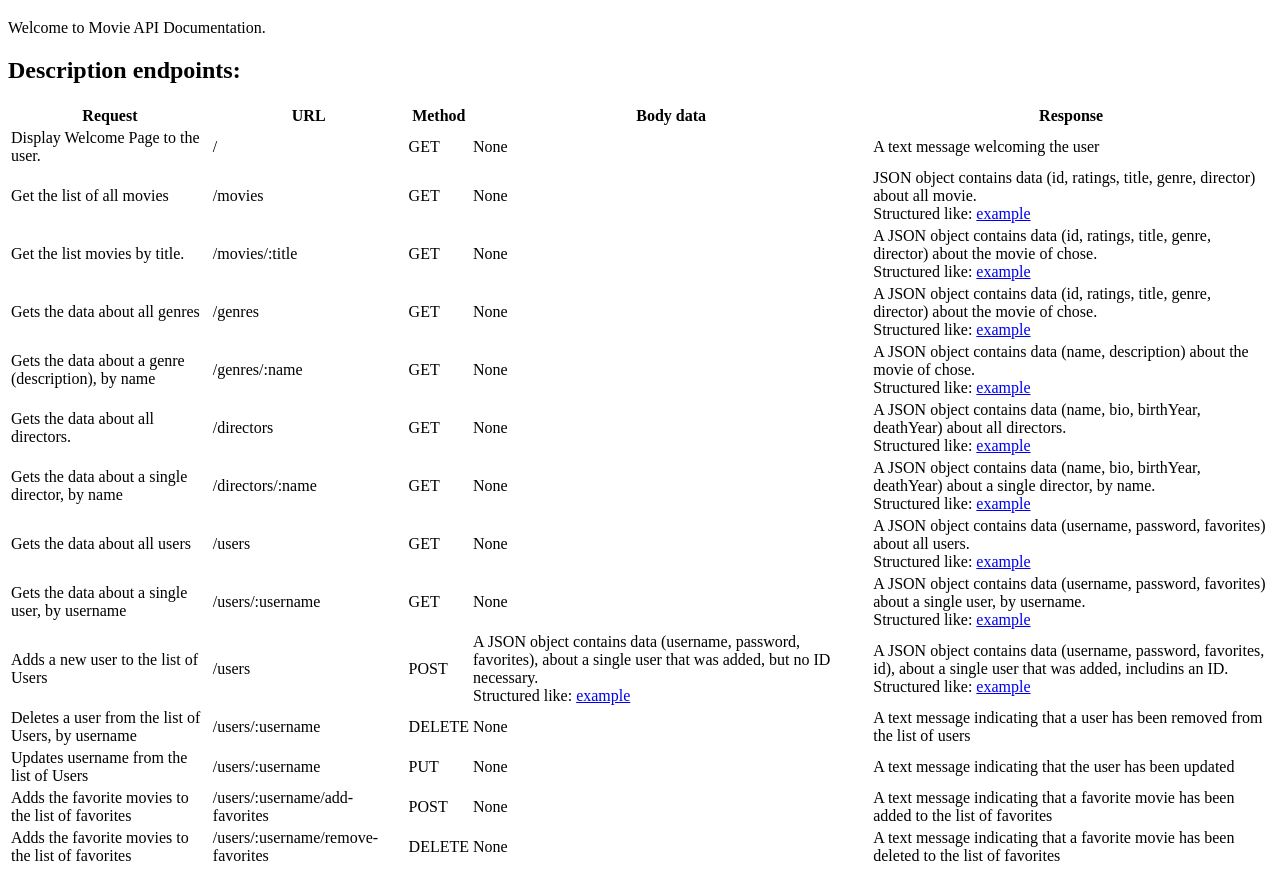
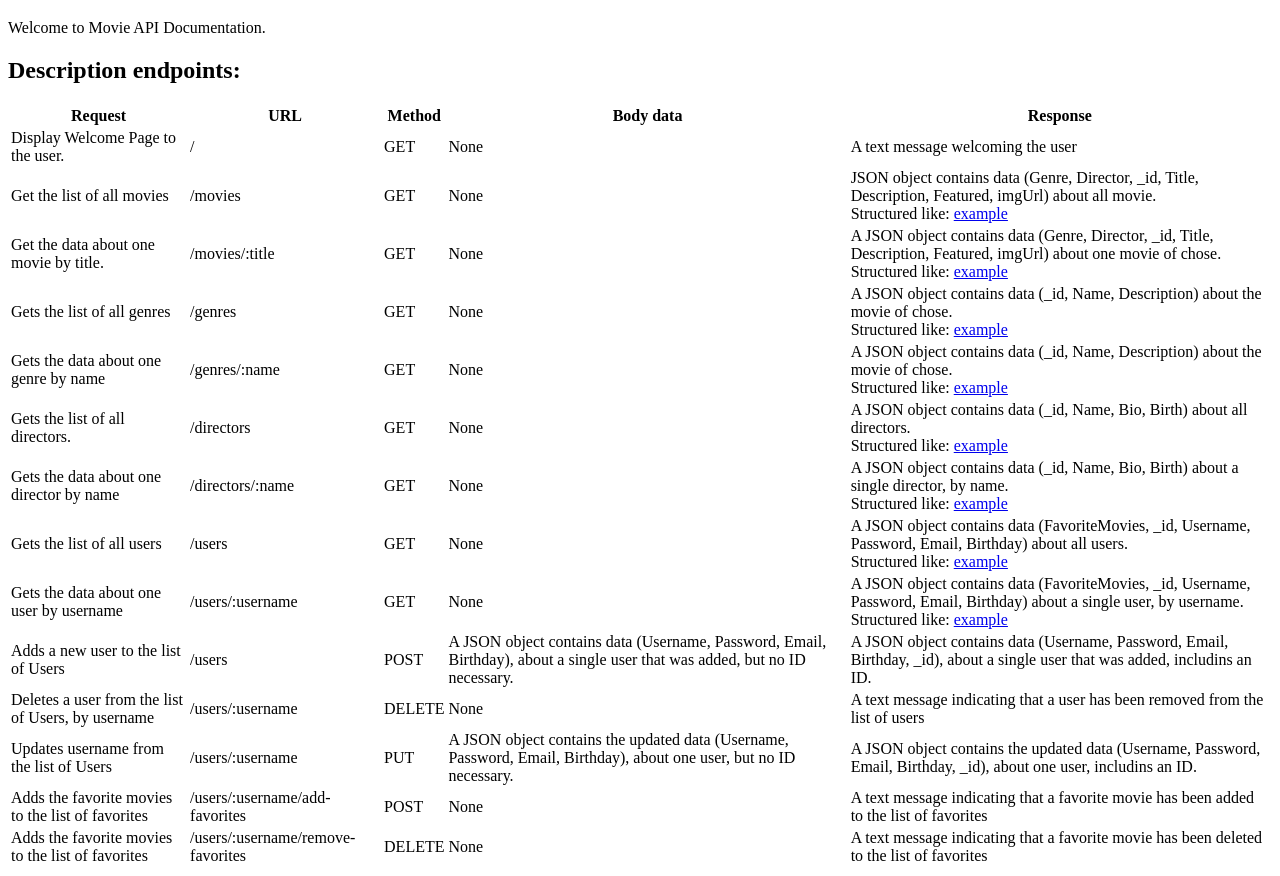
Before and after one commit to nickbalan/movie-api, a website: page public/documentation.html in a window 1280 px wide. Shown: the part 61-937 px from the top of the page. Drawn offline with Linux system fonts and the light colour scheme.

Commit message:
This commit has updated the documentation page.

```diff
--- a/public/documentation.html
+++ b/public/documentation.html
@@ -34,63 +34,63 @@
                     <td>/movies</td>
                     <td>GET</td>
                     <td>None</td>
-                    <td>JSON object contains data (id, ratings, title, genre, director) about all movie. <br> Structured like: <a href="/movies">example</a></td>
+                    <td>JSON object contains data (Genre, Director, _id, Title, Description, Featured, imgUrl) about all movie. <br> Structured like: <a href="/movies">example</a></td>
                 </tr>
                 <tr>
-                    <td>Get the list movies by title.</td>
+                    <td>Get the data about one movie by title.</td>
                     <td>/movies/:title</td>
                     <td>GET</td>
                     <td>None</td>
-                    <td>A JSON object contains data (id, ratings, title, genre, director) about the movie of chose. <br> Structured like: <a href="/movies/Hi,%20Mom">example</a></td>
+                    <td>A JSON object contains data (Genre, Director, _id, Title, Description, Featured, imgUrl) about one movie of chose. <br> Structured like: <a href="/movies/Hi,%20Mom">example</a></td>
                 </tr>
                 <tr>
-                    <td>Gets the data about all genres</td>
+                    <td>Gets the list of all genres</td>
                     <td>/genres</td>
                     <td>GET</td>
                     <td>None</td>
-                    <td>A JSON object contains data (id, ratings, title, genre, director) about the movie of chose. <br> Structured like: <a href="/genres">example</a></td>
+                    <td>A JSON object contains data (_id, Name, Description) about the movie of chose. <br> Structured like: <a href="/genres">example</a></td>
                 </tr>
                 <tr>
-                    <td>Gets the data about a genre (description), by name</td>
+                    <td>Gets the data about one genre by name</td>
                     <td>/genres/:name</td>
                     <td>GET</td>
                     <td>None</td>
-                    <td>A JSON object contains data (name, description) about the movie of chose. <br> Structured like: <a href="/genres/Comedy">example</a></td>
+                    <td>A JSON object contains data (_id, Name, Description) about the movie of chose. <br> Structured like: <a href="/genres/Comedy">example</a></td>
                 </tr>
                 <tr>
-                    <td>Gets the data about all directors.</td>
+                    <td>Gets the list of all directors.</td>
                     <td>/directors</td>
                     <td>GET</td>
                     <td>None</td>
-                    <td>A JSON object contains data (name, bio, birthYear, deathYear) about all directors. <br> Structured like: <a href="/directors">example</a></td>
+                    <td>A JSON object contains data (_id, Name, Bio, Birth) about all directors. <br> Structured like: <a href="/directors">example</a></td>
                 </tr>
                 <tr>
-                    <td>Gets the data about a single director, by name</td>
+                    <td>Gets the data about one director by name</td>
                     <td>/directors/:name</td>
                     <td>GET</td>
                     <td>None</td>
-                    <td>A JSON object contains data (name, bio, birthYear, deathYear) about a single director, by name. <br> Structured like: <a href="/directors/Adam%20Wingard">example</a></td>
+                    <td>A JSON object contains data (_id, Name, Bio, Birth) about a single director, by name. <br> Structured like: <a href="/directors/Adam%20Wingard">example</a></td>
                 </tr>
                  <tr>
-                    <td>Gets the data about all users</td>
+                    <td>Gets the list of all users</td>
                     <td>/users</td>
                     <td>GET</td>
                     <td>None</td>
-                    <td>A JSON object contains data (username, password, favorites) about all users. <br> Structured like: <a href="/users">example</a></td>
+                    <td>A JSON object contains data (FavoriteMovies, _id, Username, Password, Email, Birthday) about all users. <br> Structured like: <a href="/users">example</a></td>
                 </tr>
                 <tr>
-                    <td>Gets the data about a single user, by username</td>
+                    <td>Gets the data about one user by username</td>
                     <td>/users/:username</td>
                     <td>GET</td>
                     <td>None</td>
-                    <td>A JSON object contains data (username, password, favorites) about a single user, by username. <br> Structured like: <a href="/users/User1">example</a></td>
+                    <td>A JSON object contains data (FavoriteMovies, _id, Username, Password, Email, Birthday) about a single user, by username. <br> Structured like: <a href="/users/user2">example</a></td>
                 </tr>
                 <tr>
                     <td>Adds a new user to the list of Users</td>
                     <td>/users</td>
                     <td>POST</td>
-                    <td>A JSON object contains data (username, password, favorites), about a single user that was added, but no ID necessary. <br> Structured like: <a href="/users/User1">example</td>
-                    <td>A JSON object contains data (username, password, favorites, id), about a single user that was added, includins an ID. <br> Structured like: <a href="public/endpoints_ex/post_user.json">example</a></td>
+                    <td>A JSON object contains data (Username, Password, Email, Birthday), about a single user that was added, but no ID necessary.</td>
+                    <td>A JSON object contains data (Username, Password, Email, Birthday, _id), about a single user that was added, includins an ID. </td>
                 </tr>
                 <tr>
                     <td>Deletes a user from the list of Users, by username</td>
@@ -103,8 +103,8 @@
                     <td>Updates username from the list of Users</td>
                     <td>/users/:username</td>
                     <td>PUT</td>
-                    <td>None</td>
-                    <td>A text message indicating that the user has been updated</td>
+                    <td>A JSON object contains the updated data (Username, Password, Email, Birthday), about one user, but no ID necessary.</td>
+                    <td>A JSON object contains the updated data (Username, Password, Email, Birthday, _id), about one user, includins an ID. </td>
                 </tr>
                 <tr>
                     <td>Adds the favorite movies to the list of favorites</td>
```
